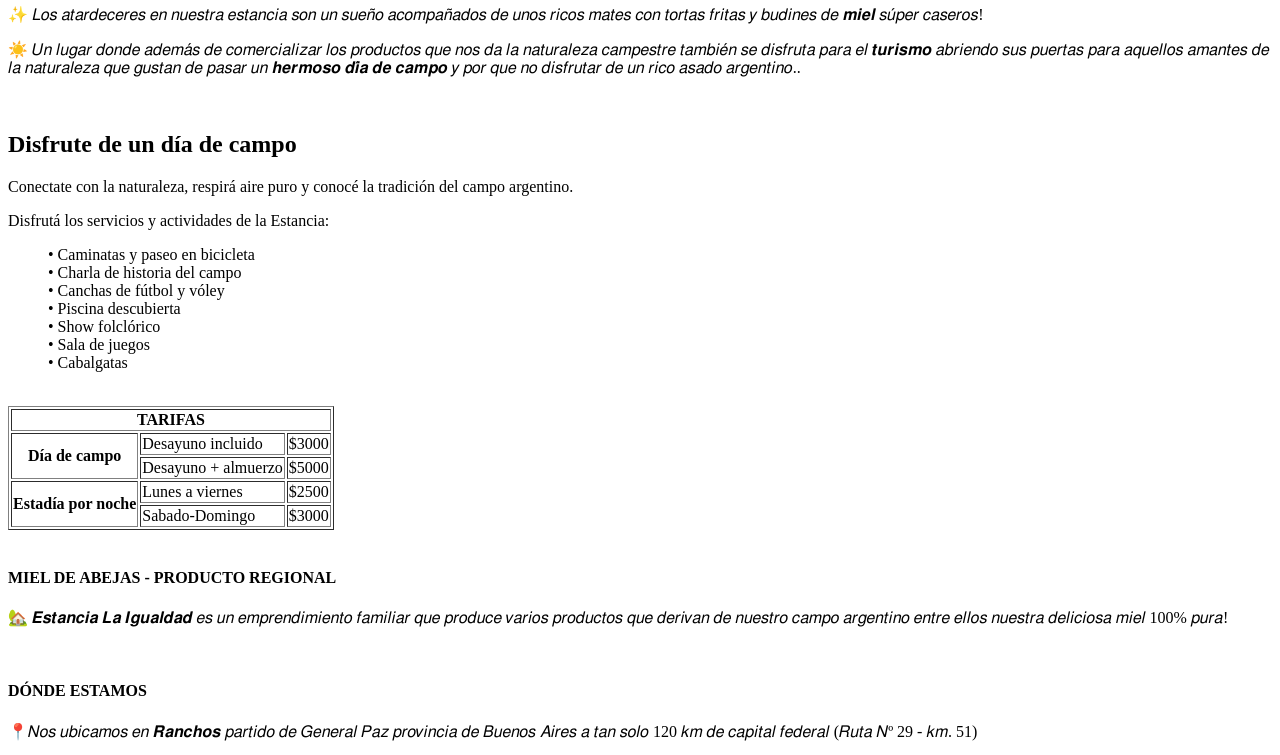
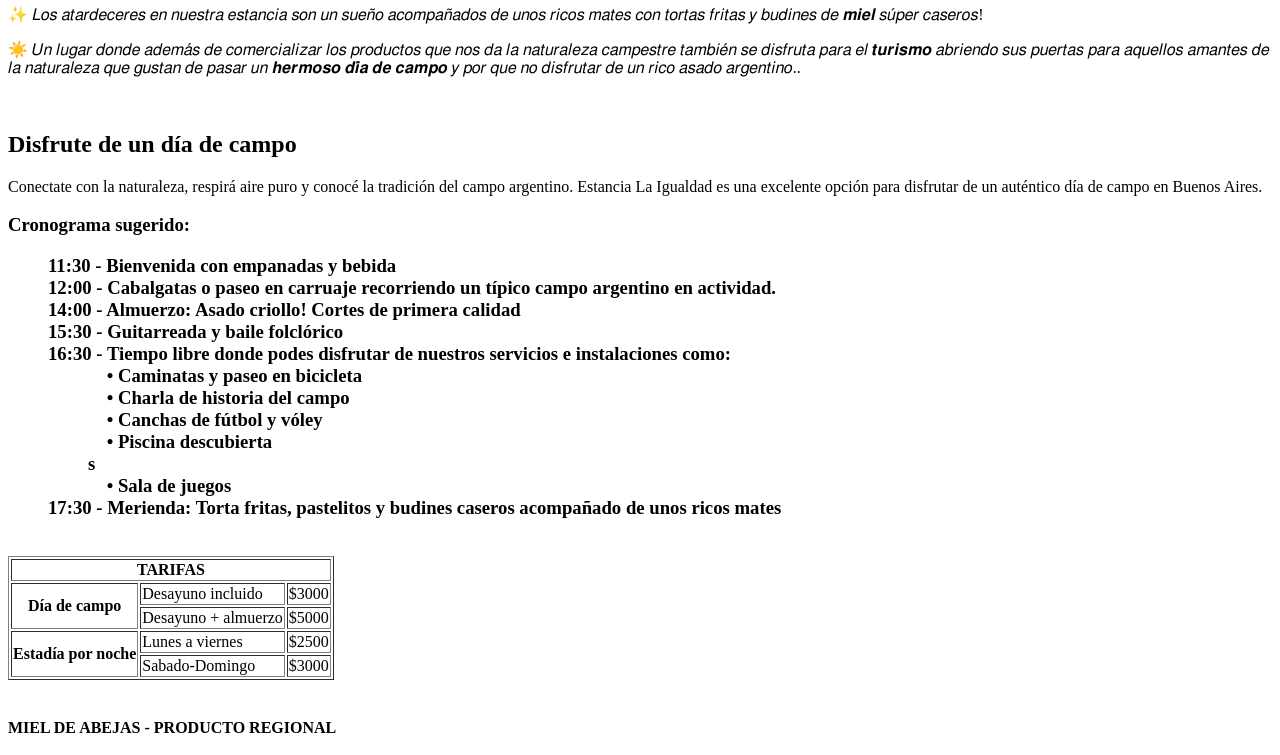
Before and after one commit to nicoallas/Estancia-La-Igualdad, a plain HTML site: page index.html in a window 1280 px wide. Shown: the part 348-1103 px from the top of the page. Drawn offline with Linux system fonts and the light colour scheme.

Commit message:
Modificando

```diff
--- a/index.html
+++ b/index.html
@@ -9,7 +9,7 @@
 </head>
 <body>
     <header>
-        <img src="./Logo.jpg" alt="logo" width="180px" height="180px">
+        <img src="./Logo.jpg" alt="logo" width="200px" height="180px">
         <ul class="horizontal">
             <li><a href="#campo">Día de campo</a></li>
             <li><a href="#">Sobre nosotros</a></li>
@@ -25,18 +25,25 @@
         <br>
         <div id="campo">
             <h2>Disfrute de un día de campo</h2>
-            <p>Conectate con la naturaleza, respirá aire puro y conocé la tradición del campo argentino.</p>
-            <p>Disfrutá los servicios y actividades de la Estancia:</p>
+            <p>Conectate con la naturaleza, respirá aire puro y conocé la tradición del campo argentino. Estancia La Igualdad es una excelente opción para disfrutar de un auténtico día de campo en Buenos Aires.</p>
+            <h3>Cronograma sugerido:<h3>
             <ul>
-                <li>• Caminatas y paseo en bicicleta</li>
-                <li>• Charla de historia del campo</li>
-                <li>• Canchas de fútbol y vóley</li>
-                <li>• Piscina descubierta</li>
-                <li>• Show folclórico</li>
-                <li>• Sala de juegos</li>
-                <li>• Cabalgatas</li>
+                <li>11:30 - Bienvenida con empanadas y bebida</li>
+                <li>12:00 - Cabalgatas o paseo en carruaje recorriendo un típico campo argentino en actividad.</li>
+                <li>14:00 - Almuerzo: Asado criollo! Cortes de primera calidad</li>
+                <li>15:30 - Guitarreada y baile folclórico</li>
+                <li>16:30 - Tiempo libre donde podes disfrutar de nuestros servicios e instalaciones como:</li>
+                    <ul>
+                        <li> &nbsp; &nbsp; • Caminatas y paseo en bicicleta</li>
+                        <li> &nbsp; &nbsp; • Charla de historia del campo</li>
+                        <li> &nbsp; &nbsp; • Canchas de fútbol y vóley</li>
+                        <li> &nbsp; &nbsp; • Piscina descubierta</li>s
+                        <li> &nbsp; &nbsp; • Sala de juegos</li>
+                    </ul>
+                    <li>17:30 - Merienda: Torta fritas, pastelitos y budines caseros acompañado de unos ricos mates</li>
+            </ul>
 
-            </ul>
+
         </div>
         <br>
         <table border="1">
```
